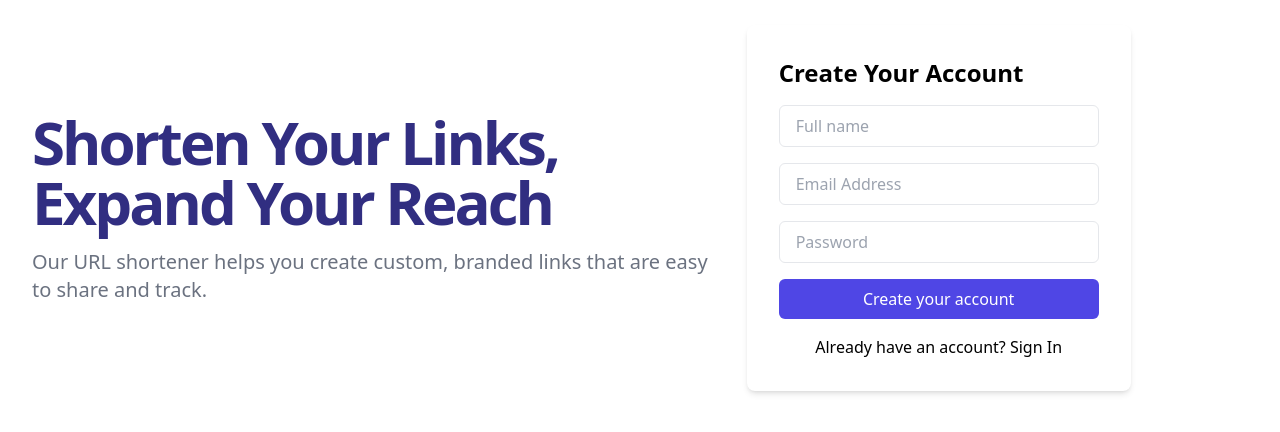
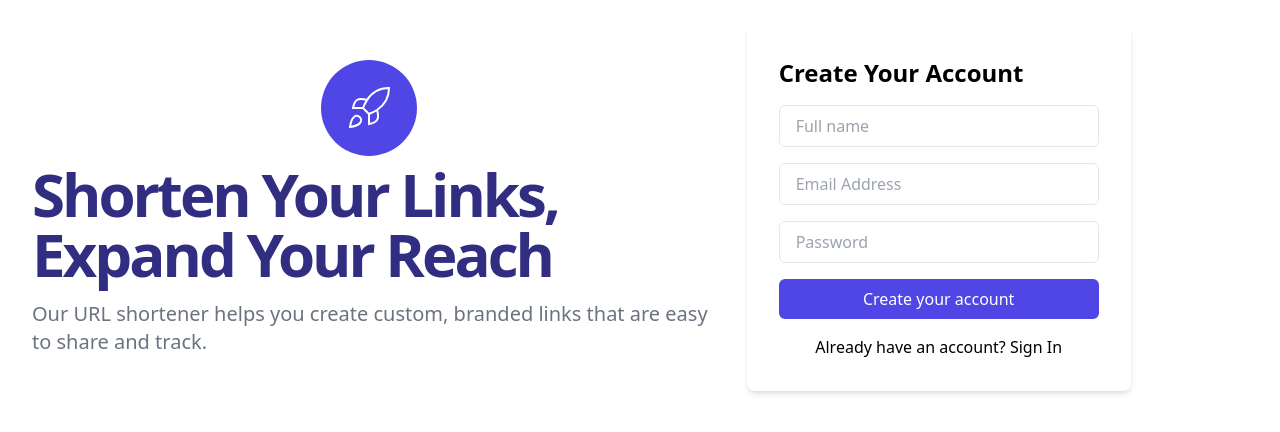
Before and after one commit to KanekarSnehal/tiny-url-frontend, a Vue app: page /auth/signup in a window 1280 px wide. Shown: the part 192-624 px from the top of the page. Built offline with nearby package versions, Linux system fonts and the light colour scheme; no server answers.

Commit message:
fix: add logo on landing page, remove width, height config from logo svg

```diff
--- a/src/components/Header.vue
+++ b/src/components/Header.vue
@@ -10,8 +10,8 @@
                 </svg>
              </button>
             <a href="/home" class="flex ms-2 md:me-24">
-              <div className="text-center text-white bg-blue-700 rounded-full p-2 mr-2">
-                <IconLogo className="h-10 w-10" />
+              <div className="text-center text-white bg-blue-700 rounded-full p-2 mr-2 h-10 w-10">
+                <IconLogo />
               </div>
               <span class="self-center text-xl font-semibold sm:text-2xl whitespace-nowrap dark:text-white">Tiny URL</span>
             </a>
--- a/src/components/icons/IconLogo.vue
+++ b/src/components/icons/IconLogo.vue
@@ -1,8 +1,6 @@
 <template>
      <svg
       xmlns="http://www.w3.org/2000/svg"
-      width="24"
-      height="24"
       viewBox="0 0 24 24"
       fill="none"
       stroke="currentColor"
--- a/src/views/AuthView.vue
+++ b/src/views/AuthView.vue
@@ -1,12 +1,19 @@
 <template>
   <div class="flex items-center h-screen">
-      <div class="w-7/12 p-8">
+      <div class="w-7/12 p-8 flex flex-col items-center justify-center">
+          <div className="text-center text-white bg-indigo-600 rounded-full p-6 mr-2 w-24 h-24 flex items-center justify-center mb-2">
+              <IconLogo />
+          </div>
           <h1 className="text-3xl font-bold tracking-tighter sm:text-4xl md:text-5xl lg:text-6xl/none mb-4 text-indigo-900">
               Shorten Your Links, Expand Your Reach
           </h1>
           <p className="text-gray-500 md:text-xl dark:text-gray-400">Our URL shortener helps you create custom, branded links that are easy to share and track.</p>
       </div>
 
-      <RouterView/>
+      <RouterView />
   </div>
 </template>
+<script setup lang="ts">
+import IconLogo from '@/components/icons/IconLogo.vue';
+
+</script>
```
Lines whose indentation alone changed are shown as unchanged.
